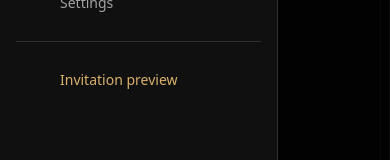
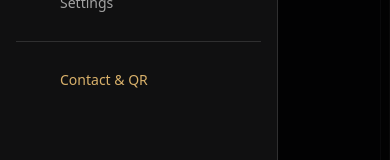
Before and after one commit to cryogenized-spec/Noema, a Next.js app: page / in a window 390 px wide. Both pictures are taken after a click on the button 32 px from the left and 31 px from the top of the page. Shown: the part 320-480 px from the top of the page. Built offline with nearby package versions, Linux system fonts and the light colour scheme; some icons are missing.

Commit message:
ui(navigation): expose contact sharing and QR demo from sidebar

```diff
--- a/src/components/layout/workspace-navigation.tsx
+++ b/src/components/layout/workspace-navigation.tsx
@@ -30,11 +30,11 @@ export function WorkspaceNavigation({ activeTab, onTabChange, mobileOpen, deskto
   }, [mobileOpen, onClose]);
 
   const invitationEntry = (compact: boolean) => (
-    <Link href="/invite/demo" title="Invitation preview" aria-label={compact ? "Invitation preview" : undefined}
+    <Link href="/share" title="Contact & QR preview" aria-label={compact ? "Contact & QR" : undefined}
       onClick={onClose}
       className={`flex min-h-11 items-center rounded-xl text-noema-gold transition hover:bg-white/[0.04] ${compact ? "w-12 justify-center" : "w-full gap-3 px-3"}`}>
       <Icon icon="solar:link-round-linear" className="text-xl" aria-hidden="true" />
-      {!compact && <span className="text-sm">Invitation preview</span>}
+      {!compact && <span className="text-sm">Contact & QR</span>}
     </Link>
   );
   const renderDestinations = (compact: boolean) => destinations.map((destination) => {
```
